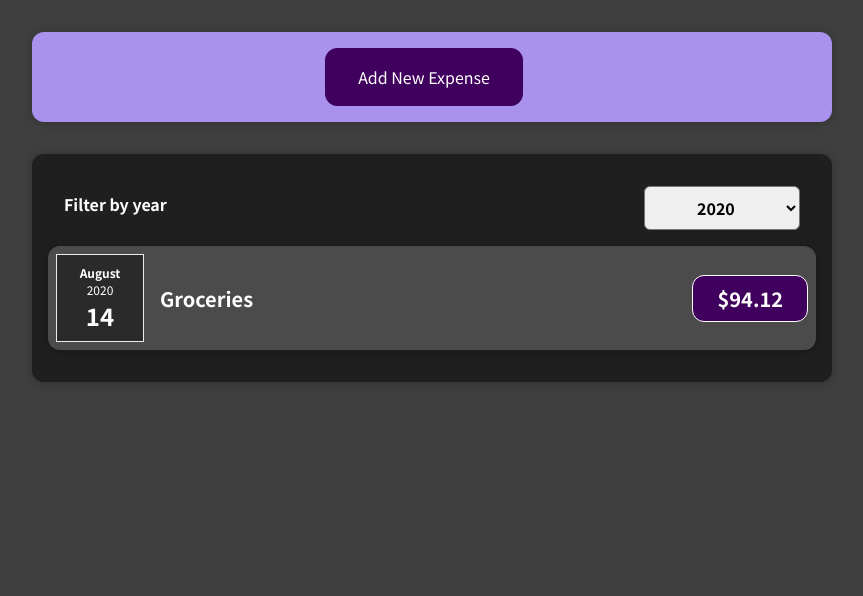
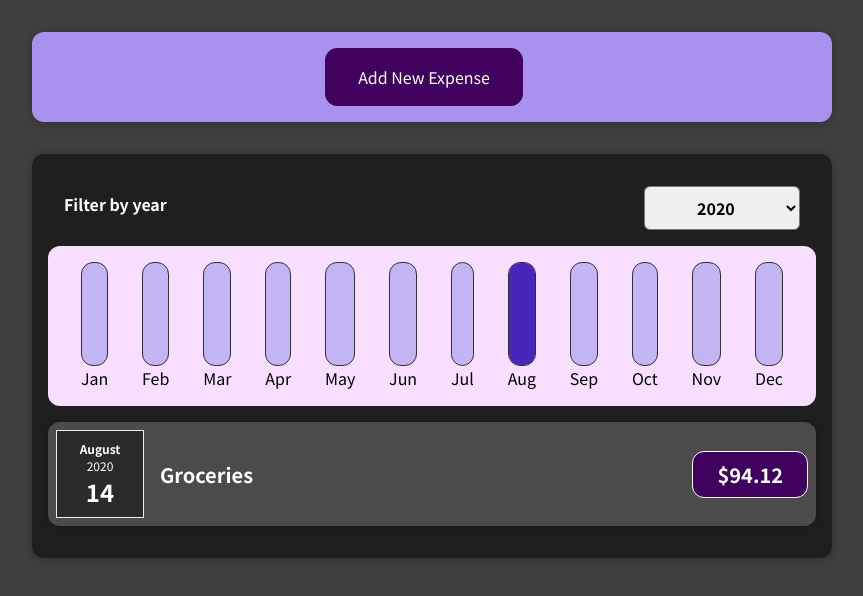
Before and after one commit to GururajChadaga/expense-tracker, a React (Create React App) app: page / in a window 1280 px wide. Shown: the top 596 px of the page, without its empty margins (208-1071 px from the left). Built offline with nearby package versions, Linux system fonts and the light colour scheme.

Commit message:
Added Chart to show expenditure summary

```diff
--- /dev/null
+++ b/src/components/Chart/Chart.css
@@ -0,0 +1,9 @@
+.chart {
+  padding: 1rem;
+  border-radius: 12px;
+  background-color: #f8dfff;
+  text-align: center;
+  display: flex;
+  justify-content: space-around;
+  height: 10rem;
+}
--- /dev/null
+++ b/src/components/Chart/Chart.js
@@ -0,0 +1,22 @@
+import './Chart.css';
+import ChartBar from './ChartBar';
+const Chart = (props) => {
+  let maxAmount = props.dataPoints.reduce(
+    (max, dataPoint) => Math.max(max, dataPoint.value),
+    0
+  );
+  return (
+    <ul className='chart'>
+      {props.dataPoints.map((dataPoint) => (
+        <ChartBar
+          key={dataPoint.label}
+          value={dataPoint.value}
+          maxValue={maxAmount}
+          label={dataPoint.label}
+        />
+      ))}
+    </ul>
+  );
+};
+
+export default Chart;
--- /dev/null
+++ b/src/components/Chart/ChartBar.css
@@ -0,0 +1,30 @@
+.chart-bar {
+  height: 100%;
+  display: flex;
+  flex-direction: column;
+  align-items: center;
+}
+
+.chart-bar__inner {
+  height: 100%;
+  width: 100%;
+  border: 1px solid #313131;
+  border-radius: 12px;
+  background-color: #c3b4f3;
+  overflow: hidden;
+  display: flex;
+  flex-direction: column;
+  justify-content: flex-end;
+}
+
+.chart-bar__fill {
+  background-color: #4826b9;
+  width: 100%;
+  transition: all 0.3s ease-out;
+}
+
+.chart-bar__label {
+  font-weight: bold;
+  font-size: 0.5rem;
+  text-align: center;
+}
--- /dev/null
+++ b/src/components/Chart/ChartBar.js
@@ -0,0 +1,19 @@
+import './ChartBar.css';
+
+const ChartBar = (props) => {
+  let barFillHeight = '0%';
+
+  if (props.maxValue > 0) {
+    barFillHeight = Math.round((props.value / props.maxValue) * 100) + '%';
+  }
+  return (
+    <li className='chart-bar'>
+      <div className='chart-bar__inner'>
+        <div className='chart-bar__fill' style={{ height: barFillHeight }}></div>
+      </div>
+      <div className='chartbar-label'>{props.label}</div>
+    </li>
+  );
+};
+
+export default ChartBar;
--- a/src/components/Expenses/Expenses.js
+++ b/src/components/Expenses/Expenses.js
@@ -3,12 +3,11 @@
 import Card from '../UI/Card';
 import ExpensesList from './ExpensesList';
 import { useState } from 'react';
-
+import ExpensesChart from './ExpensesChart';
 const Expenses = (props) => {
   const [filteredYear, setFilteredYear] = useState('2020');
   const FilterChangeHandler = (selectedYear) => {
     setFilteredYear(selectedYear);
-    console.log(selectedYear);
   };
   const filteredExpenses = props.items.filter(
     (expense) => expense.date.getFullYear().toString() === filteredYear
@@ -21,6 +20,7 @@
           selected={filteredYear}
           onFilterChange={FilterChangeHandler}
         />
+        <ExpensesChart expenses={filteredExpenses} />
         <ExpensesList expenses={filteredExpenses} />
       </Card>
     </div>
--- /dev/null
+++ b/src/components/Expenses/ExpensesChart.js
@@ -0,0 +1,24 @@
+import Chart from '../Chart/Chart';
+const ExpensesChart = (props) => {
+  const expensesDataPoints = [
+    { label: 'Jan', value: 0 },
+    { label: 'Feb', value: 0 },
+    { label: 'Mar', value: 0 },
+    { label: 'Apr', value: 0 },
+    { label: 'May', value: 0 },
+    { label: 'Jun', value: 0 },
+    { label: 'Jul', value: 0 },
+    { label: 'Aug', value: 0 },
+    { label: 'Sep', value: 0 },
+    { label: 'Oct', value: 0 },
+    { label: 'Nov', value: 0 },
+    { label: 'Dec', value: 0 },
+  ];
+
+  for (let expense of props.expenses) {
+    expensesDataPoints[expense.date.getMonth()].value += expense.amount;
+  }
+  return <Chart dataPoints={expensesDataPoints} />;
+};
+
+export default ExpensesChart;
```
